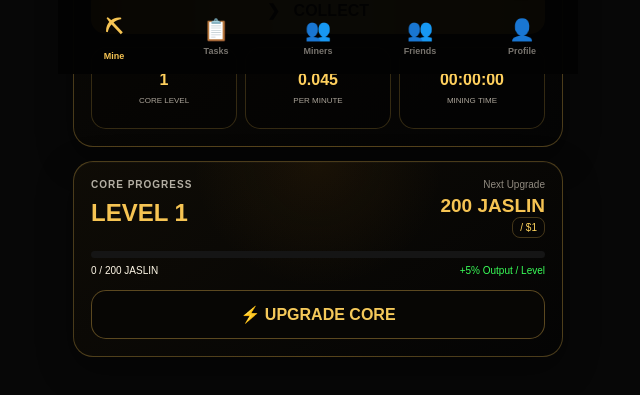
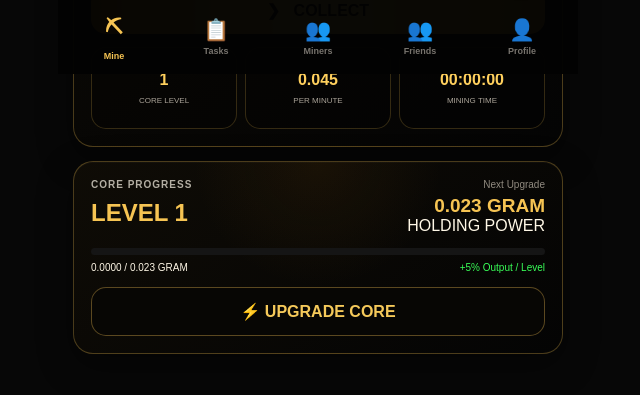
Before and after one commit to KITTYHAPPY28/JASLIN-GAME, a website: page public/index.html in a window 1280 px wide. Shown: the part 726-1121 px from the top of the page, without its empty margins (322-962 px from the left). Drawn offline with Linux system fonts and the light colour scheme; a script that the page names is missing.

Commit message:
Update index.html

```diff
--- a/public/index.html
+++ b/public/index.html
@@ -1138,14 +1138,13 @@
             id="upgradePrice"
             class="upgrade-price"
           >
-            200 JASLIN
+            0.023 GRAM
           </div>
 
           <div
-            id="upgradeUsd"
-            class="usd-badge"
-          >
-            / $1
+            <span id="upgradeUsd">
+              HOLDING POWER
+           </span>
           </div>
 
         </div>
@@ -1166,7 +1165,7 @@
       <div class="progress-row">
 
         <span id="bottomProgressText">
-          0 / 200 JASLIN
+          0.0000 / 0.023 GRAM
         </span>
 
         <span class="green">
```
